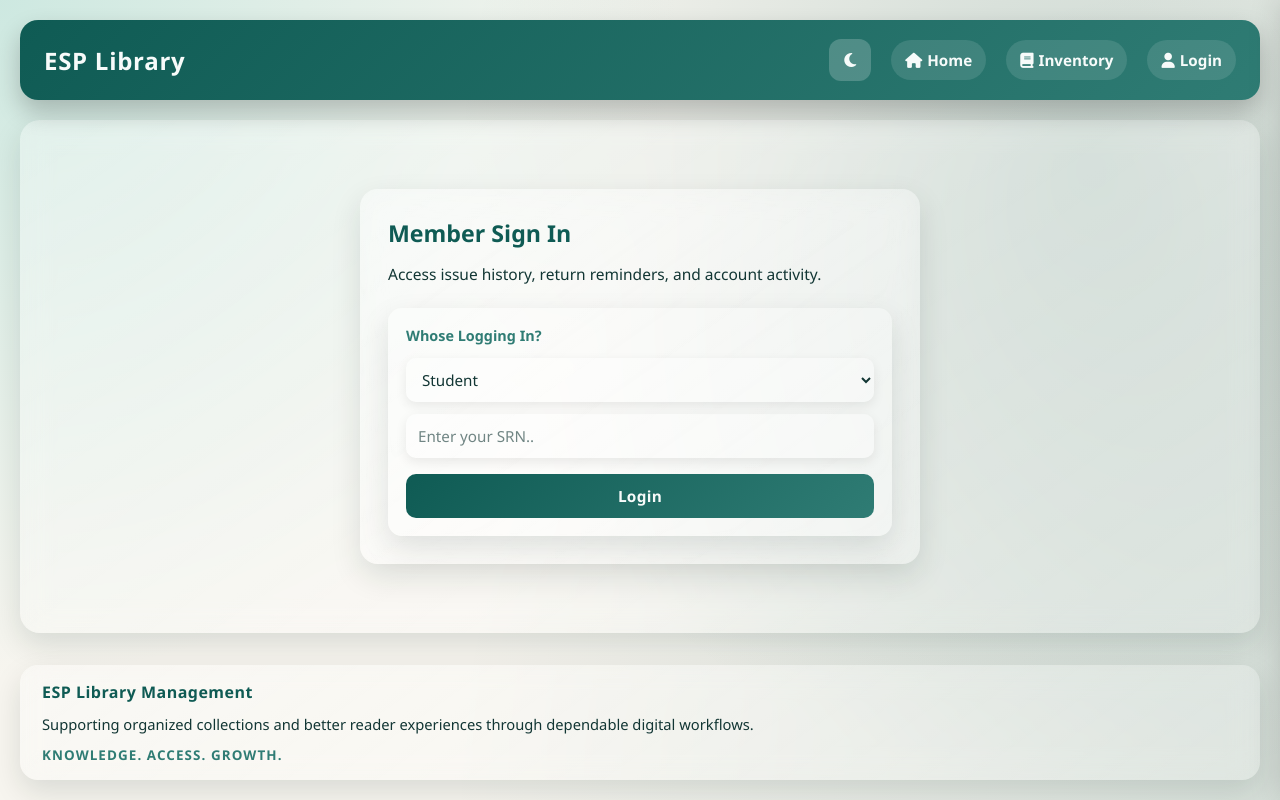
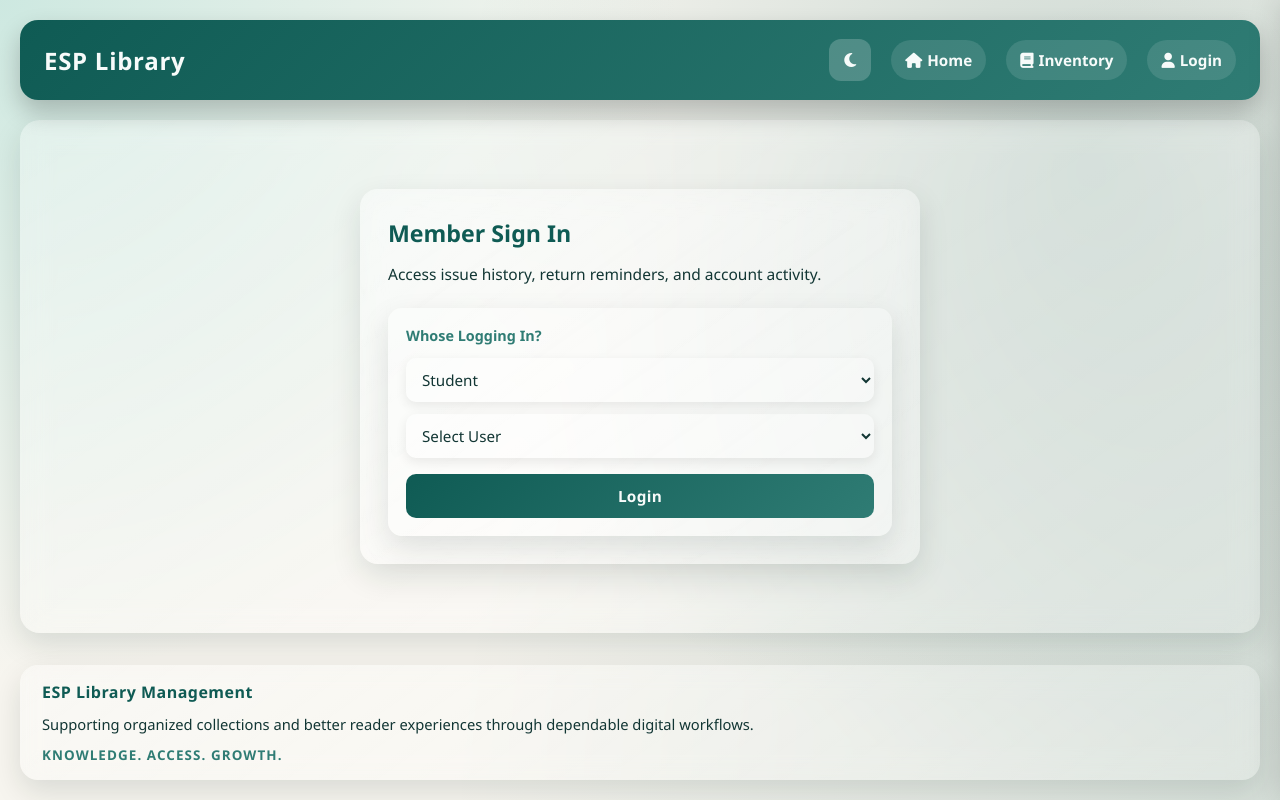
Before and after one commit to PraveenBalajiP/ESP-Library-Management, a React (Vite) app in the folder UI/frontend/: page /login in a window 1280 px wide. Built offline with nearby package versions, Linux system fonts and the light colour scheme; no server answers.

Commit message:
fix: converted input from text to dropdown for faster data accessibity

```diff
--- a/UI/frontend/src/components/Login.jsx
+++ b/UI/frontend/src/components/Login.jsx
@@ -34,9 +34,11 @@ function Login(){
                         <option value="student">Student</option>
                         <option value="librarian">Librarian</option>
                     </select>
-                    <input  type="text"
-                            onChange={(event)=>setInput(event.target.value)}
-                            placeholder={placeholder}/>
+                    <select onChange={(e)=>setInput(e.target.value)}>
+                        <option value="">Select User</option>
+                        <option value="PES2UG24CS001">PES2UG24CS001</option>
+                        <option value="PES24G24CS002">PES2UG24CS002</option>
+                    </select>
                     <button type="submit" onClick={handleSubmit}>Login</button>
                 </form>
             </div>
--- a/UI/frontend/src/main.jsx
+++ b/UI/frontend/src/main.jsx
@@ -1,8 +1,11 @@
 import { StrictMode } from 'react'
 import { createRoot } from 'react-dom/client'
 import {BrowserRouter} from "react-router-dom"
+import axios from 'axios'
 import './index.css'
 import App from './App.jsx'
+
+axios.defaults.baseURL=import.meta.env.VITE_API_BASE_URL || ''
 
 createRoot(document.getElementById('root')).render(
   <StrictMode>
```
Also changed, not shown: 2 other files (tests, documents, lock files or other folders).
